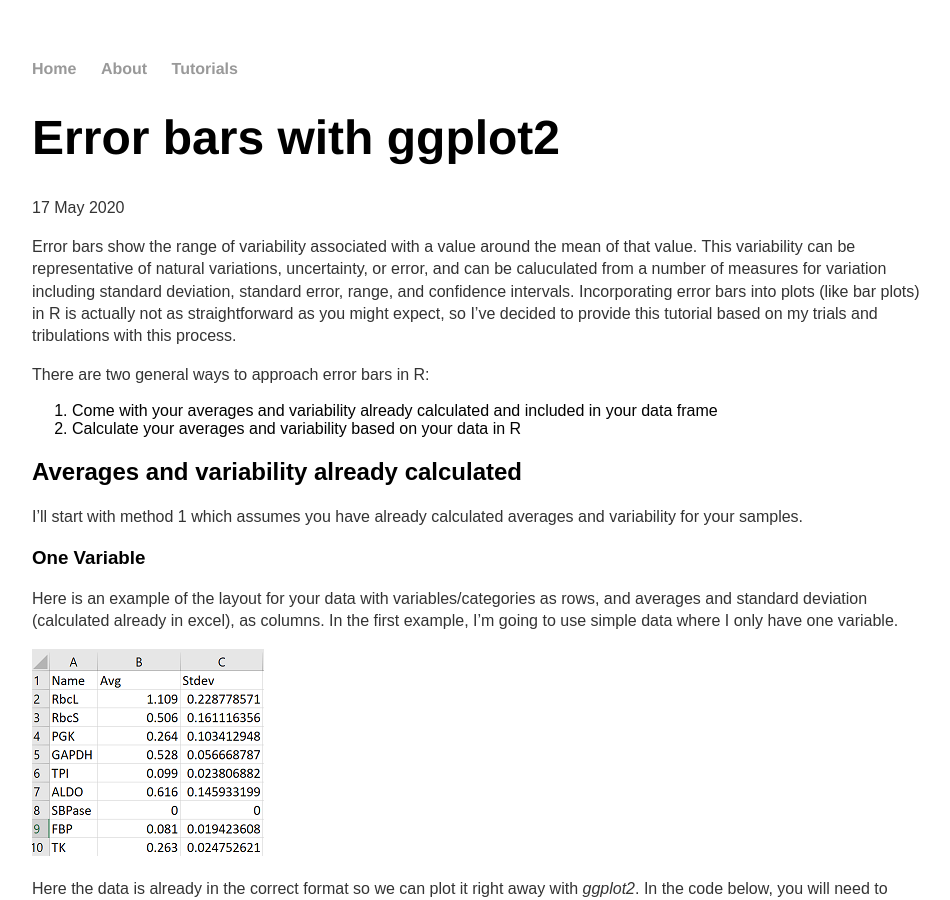
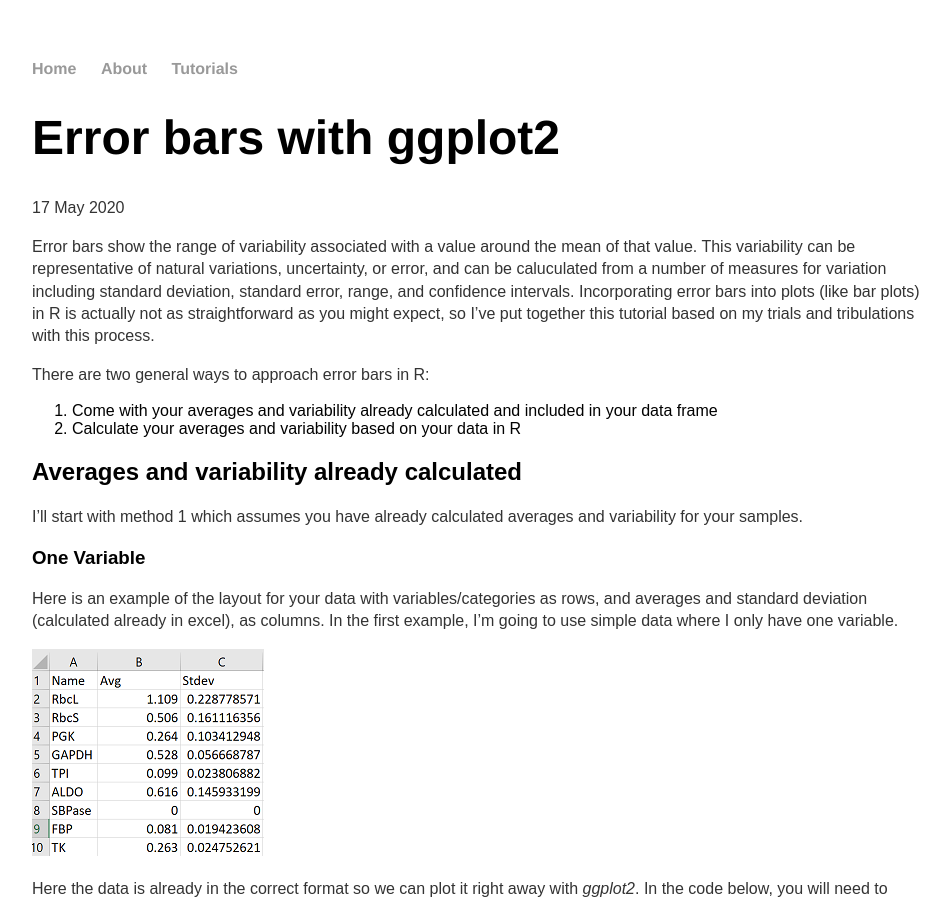
Before and after one commit to jkzorz/jkzorz.github.io, a Jekyll site: the page built from _posts/2020-05-17-Error-bars.md, in a window 1280 px wide and 900 px high. Shown: the whole window, without its empty margins (160-1110 px from the left). Built offline with Jekyll 4.4.1, drawn with Linux system fonts in a browser that asks for light colours.

Commit message:
Update 2020-05-17-Error-bars.md

```diff
--- a/_posts/2020-05-17-Error-bars.md
+++ b/_posts/2020-05-17-Error-bars.md
@@ -5,7 +5,7 @@ date: 2020-05-17
 ---
 
 
-Error bars show the range of variability associated with a value around the mean of that value. This variability can be representative of natural variations, uncertainty, or error, and can be caluculated from a number of measures for variation including standard deviation, standard error, range, and confidence intervals. Incorporating error bars into plots (like bar plots) in R is actually not as straightforward as you might expect, so I've decided to provide this tutorial based on my trials and tribulations with this process.
+Error bars show the range of variability associated with a value around the mean of that value. This variability can be representative of natural variations, uncertainty, or error, and can be caluculated from a number of measures for variation including standard deviation, standard error, range, and confidence intervals. Incorporating error bars into plots (like bar plots) in R is actually not as straightforward as you might expect, so I've put together this tutorial based on my trials and tribulations with this process.
 
 There are two general ways to approach error bars in R:
 1. Come with your averages and variability already calculated and included in your data frame
```
